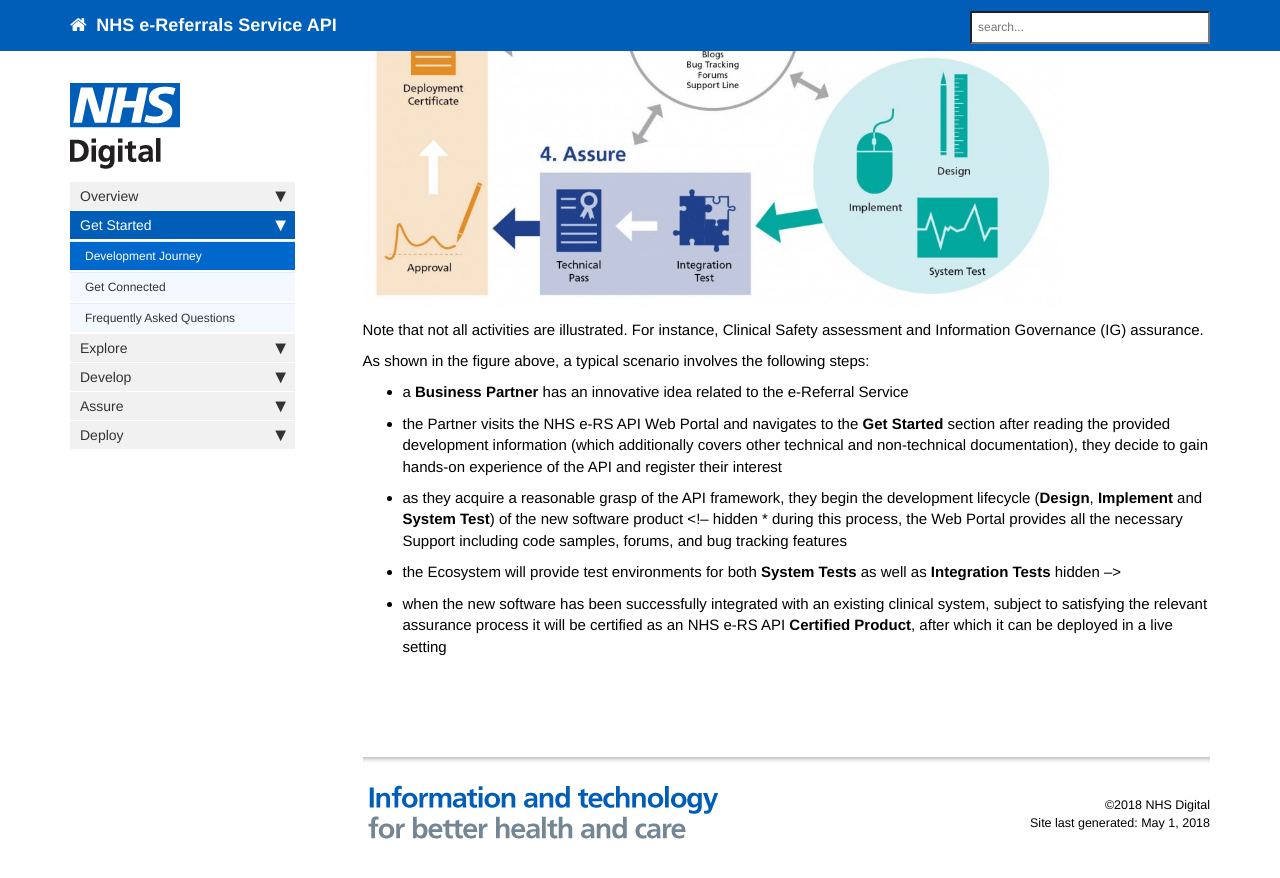
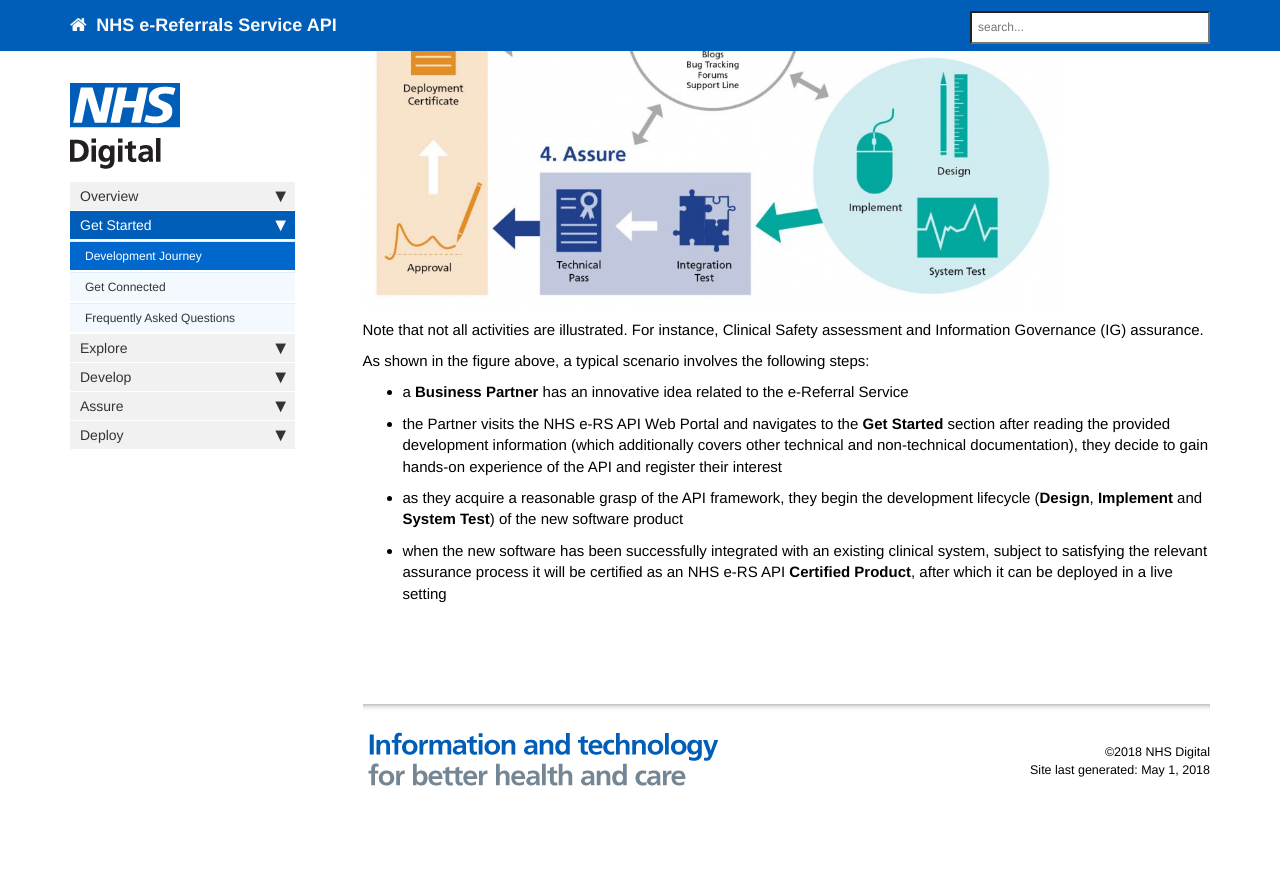
Before and after one commit to nhsconnect/digital-referrals, a Jekyll site: the page built from pages/getstarted/getstarted_development_journey.md, in a window 1280 px wide and 900 px high, scrolled down 524 px. Shown: the top 878 px of the window. Built offline with Jekyll 4.4.1, drawn with Linux system fonts in a browser that asks for light colours; nearby versions of some CDN libraries; comment, search, counter and statistics services are not loaded; after the commit the page ends 1372 px from its top, so only the background shows below that.

Commit message:
Single-line comments in lists

```diff
--- a/pages/getstarted/getstarted_development_journey.md
+++ b/pages/getstarted/getstarted_development_journey.md
@@ -18,8 +18,8 @@ As shown in the figure above, a typical scenario involves the following steps:
 * a **Business Partner** has an innovative idea related to the e-Referral Service
 * the Partner visits the NHS e-RS API Web Portal and navigates to the **Get Started** section
 after reading the provided development information (which additionally covers other technical and non-technical documentation), they decide to gain hands-on experience of the API and register their interest
-<!-- hidden * still on the Web Portal, they navigate to the API Console that allows them to Explore individual API operations (Subject to access provision) hidden -->
+<!-- * still on the Web Portal, they navigate to the API Console that allows them to Explore individual API operations (Subject to access provision) -->
 * as they acquire a reasonable grasp of the API framework, they begin the development lifecycle (**Design**, **Implement** and **System Test**) of the new software product
-<!-- hidden * during this process, the Web Portal provides all the necessary Support including code samples, forums, and bug tracking features
- * the Ecosystem will provide test environments for both **System Tests** as well as **Integration Tests** hidden -->
+<!-- * during this process, the Web Portal provides all the necessary Support including code samples, forums, and bug tracking features -->
+<!-- * the Ecosystem will provide test environments for both **System Tests** as well as **Integration Tests** -->
 * when the new software has been successfully integrated with an existing clinical system, subject to satisfying the relevant assurance process it will be certified as an NHS e-RS API **Certified Product**, after which it can be deployed in a live setting
```
